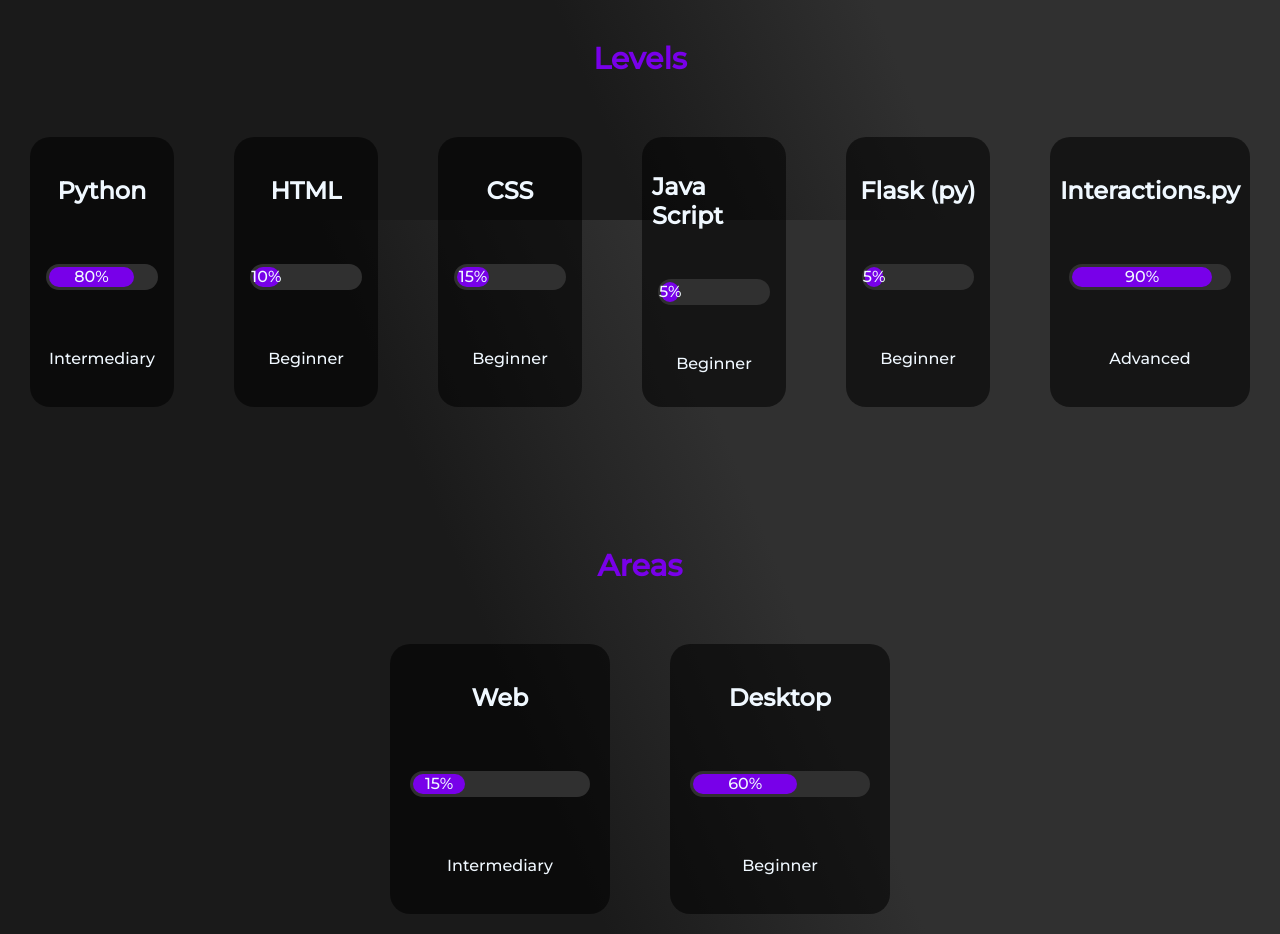
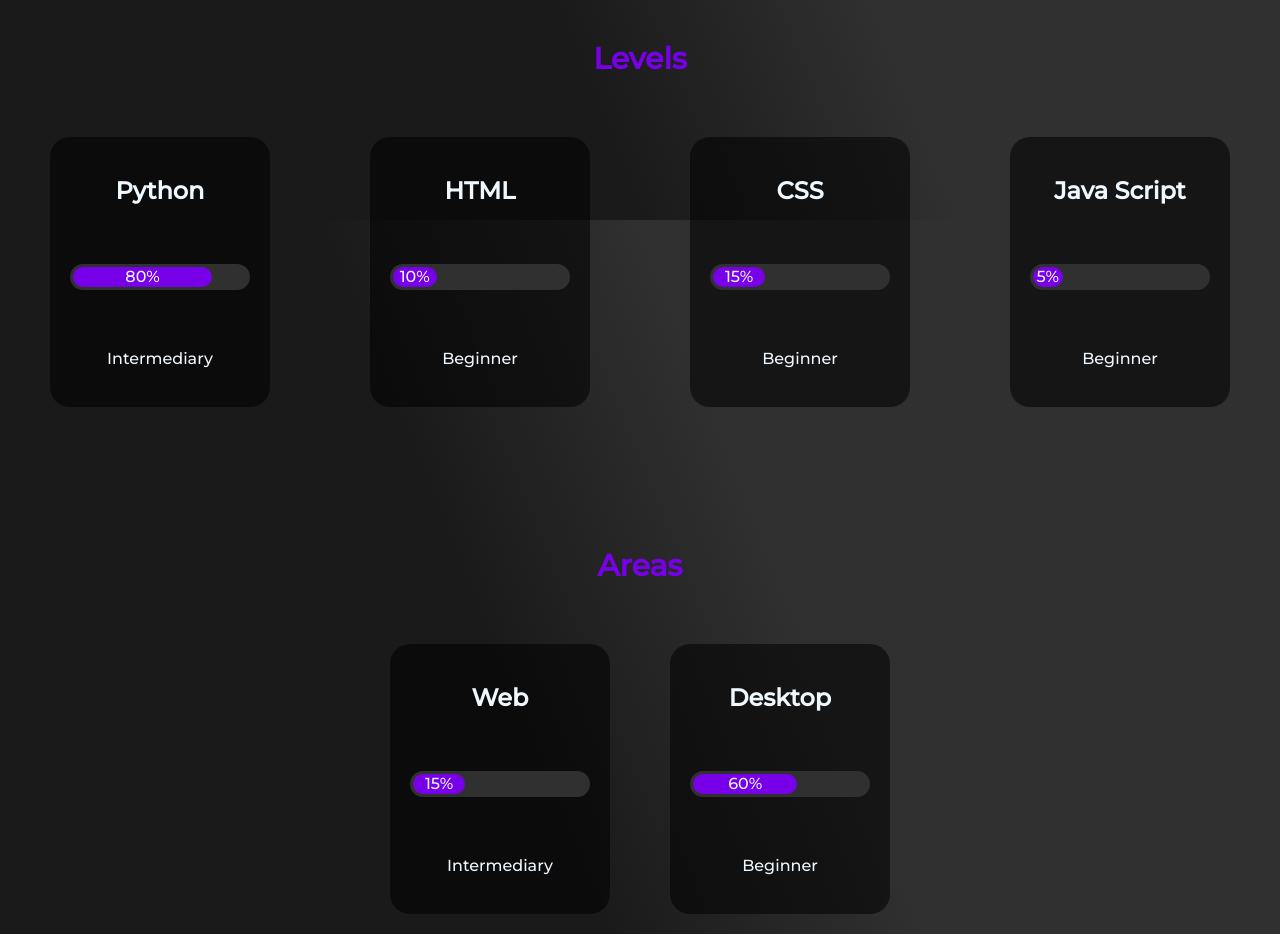
Before and after one commit to Benfica7/portfolio, a plain HTML site: page index.html in a window 1280 px wide. Shown: the part 1380-2314 px from the top of the page. Drawn offline with Linux system fonts and the light colour scheme.

Commit message:
Add files via upload

```diff
--- a/index.html
+++ b/index.html
@@ -73,18 +73,6 @@
                 <div id="js-progress"><div>5%</div></div>
                 <p>Beginner</p>
             </div>
-
-            <div class="learn-container">
-                <h1>Flask (py)</h1>
-                <div id="flask-progress"><div>5%</div></div>
-                <p>Beginner</p>
-            </div>
-
-            <div class="learn-container">
-                <h1>Interactions.py</h1>
-                <div id="discord-progress"><div>90%</div></div>
-                <p>Advanced</p>
-            </div>
         </div>
     </section>
 
```
